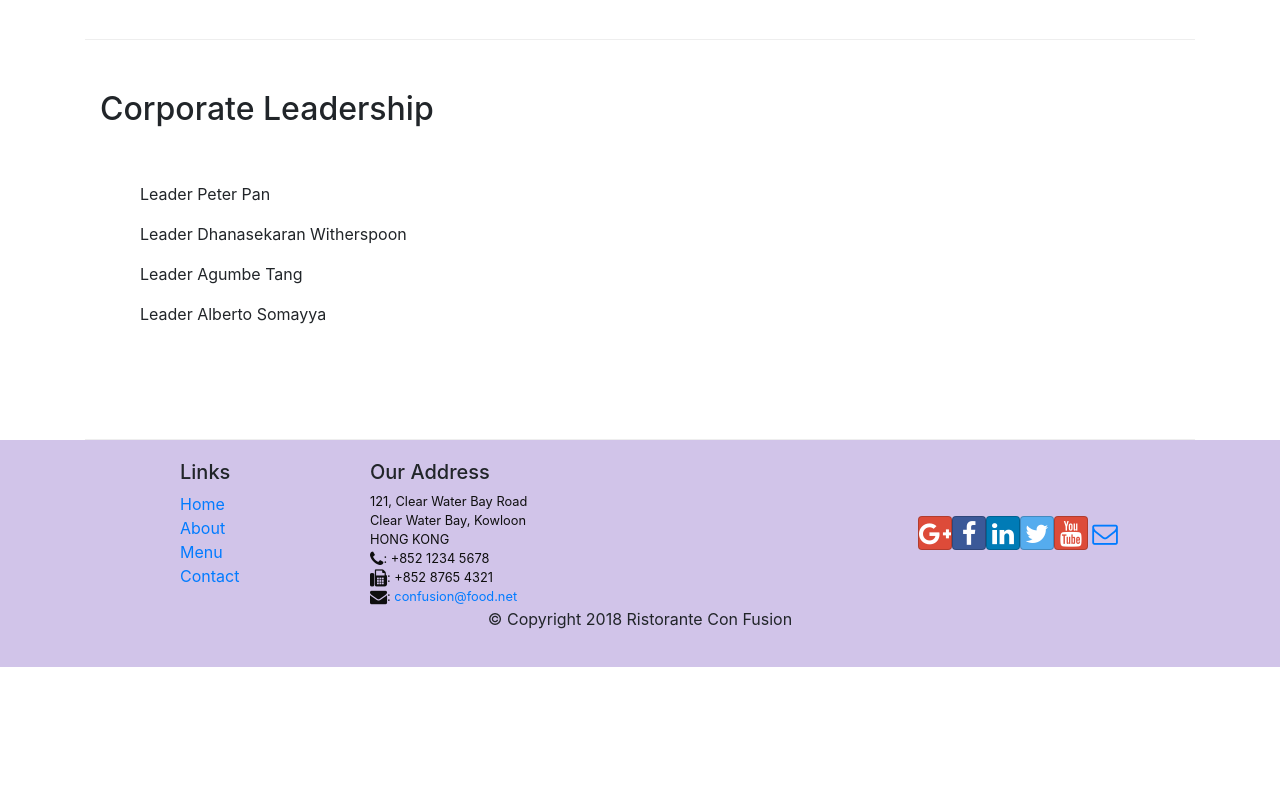
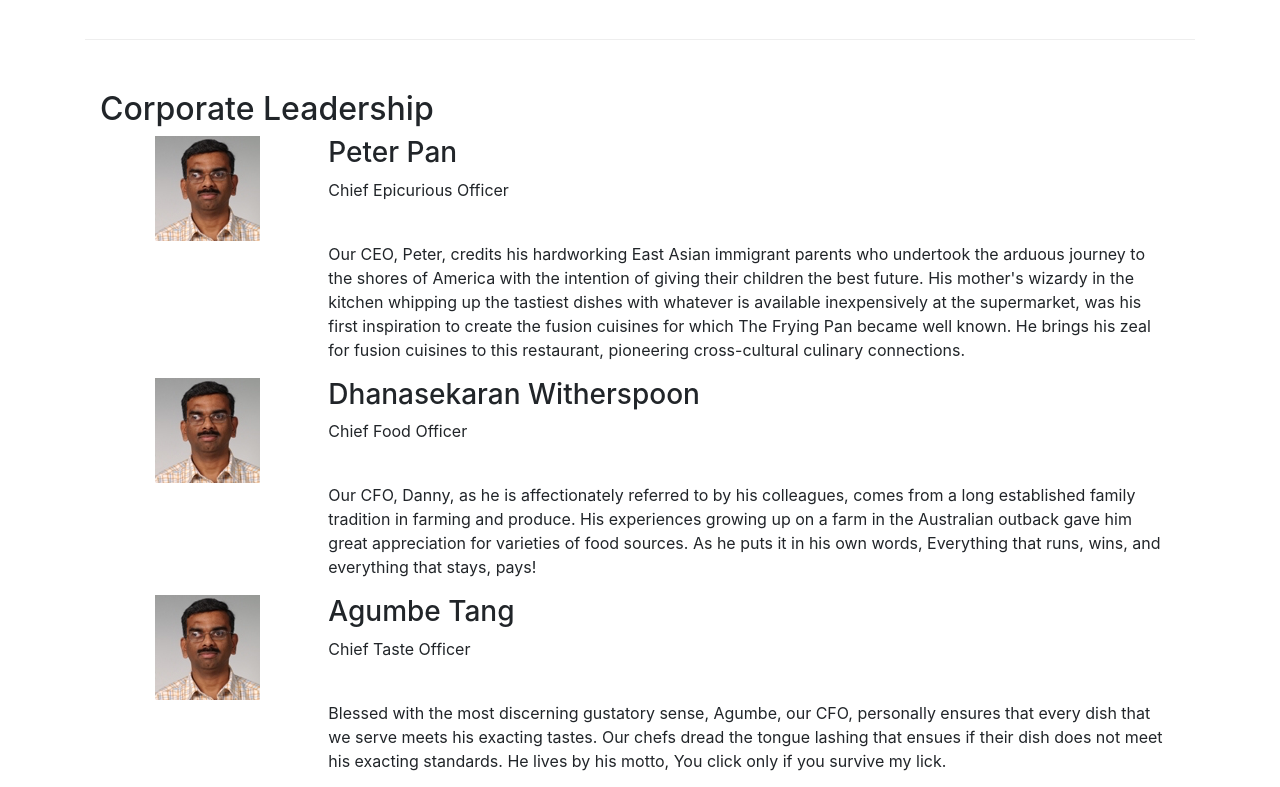
Before and after one commit to adarshajit/Restaurante-de-confusion, a React (Create React App) app: page /about in a window 1280 px wide. Shown: the part 940-1727 px from the top of the page. Before the commit the page ends 1607 px from the top, so only its background shows below. Built offline with nearby package versions, Linux system fonts and the light colour scheme.

Commit message:
added the leaders to about component

```diff
--- a/src/components/AboutComponent.js
+++ b/src/components/AboutComponent.js
@@ -2,14 +2,36 @@ import React from 'react';
 import { Breadcrumb, BreadcrumbItem, Card, CardBody, CardHeader, Media } from 'reactstrap';
 import { Link } from 'react-router-dom';
 
-function About(props) {
+function RenderLeaders(props) {
 
-    const leaders = props.leaders.map((leader) => {
+
+    const leaders = props.lead.map((leader) => {
         return (
-            <p>Leader {leader.name}</p>
+            <div className="container">
+                <div className="row">
+                    <div className="col-2">
+                        <img src={leader.image} alt={leader.name} />
+                    </div>
+                    <div className="col-10">
+                        <h3>{leader.name}</h3>
+                        <p>{leader.designation}</p>
+                        <br />
+                        <p>{leader.description}</p>
+                    </div>
+            </div>
+
+
+            </div>
         );
     });
+    return(
+        <div>
+            {leaders}
+        </div>
+    )
+}
 
+function About(props){
     return(
         <div className="container">
             <div className="row">
@@ -66,7 +88,7 @@ function About(props) {
                 </div>
                 <div className="col-12">
                     <Media list>
-                        {leaders}
+                        <RenderLeaders lead={props.leaders}/>
                     </Media>
                 </div>
             </div>
```
Also changed, not shown: src/.gitignore.js (deleted), src/App.css (line endings or trailing spaces), 1 other file (tests, documents, lock files or other folders).
